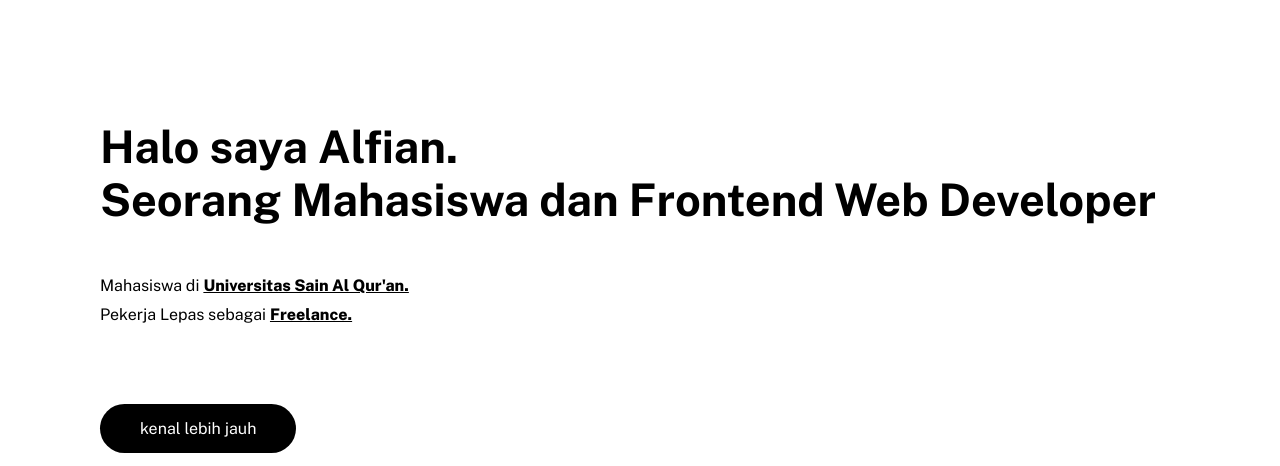
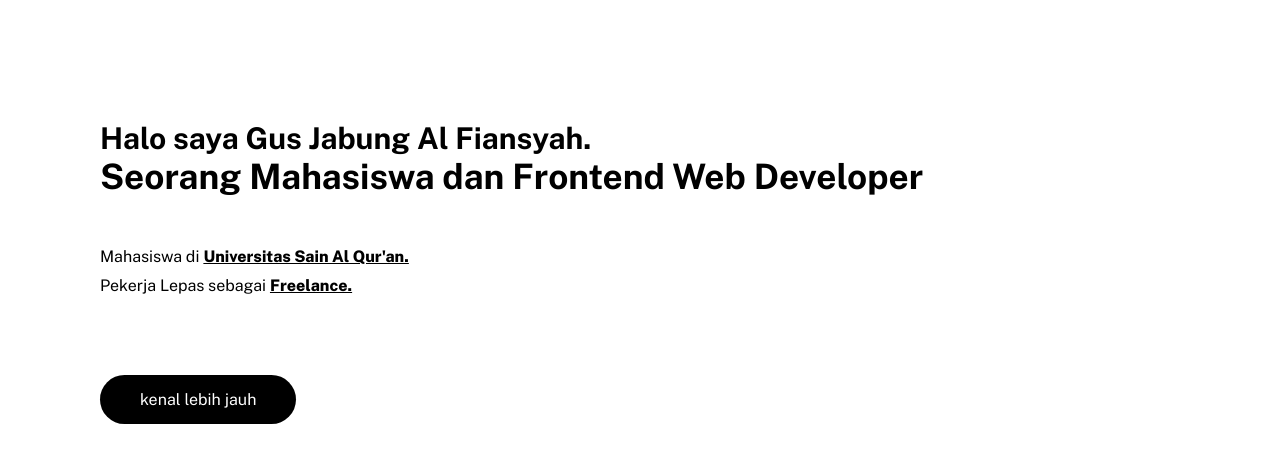
Before and after one commit to superjabs/web-design, a PHP site: page / in a window 1280 px wide. Shown: the part 84-550 px from the top of the page. Run offline with PHP 8.4, Linux system fonts and the light colour scheme.

Commit message:
update jumbotron

```diff
--- a/index.php
+++ b/index.php
@@ -6,8 +6,8 @@
 
 <section class="content">
   <div class="content_heading">
-    <h1>Halo saya Alfian.</h1>
-    <h2>Seorang Mahasiswa dan Frontend Web Developer</h2>
+    <h4>Halo saya Gus Jabung Al Fiansyah.</h4>
+    <h3>Seorang Mahasiswa dan Frontend Web Developer</h3>
   </div>
   <div class="content_subheading">
     <p>
```
